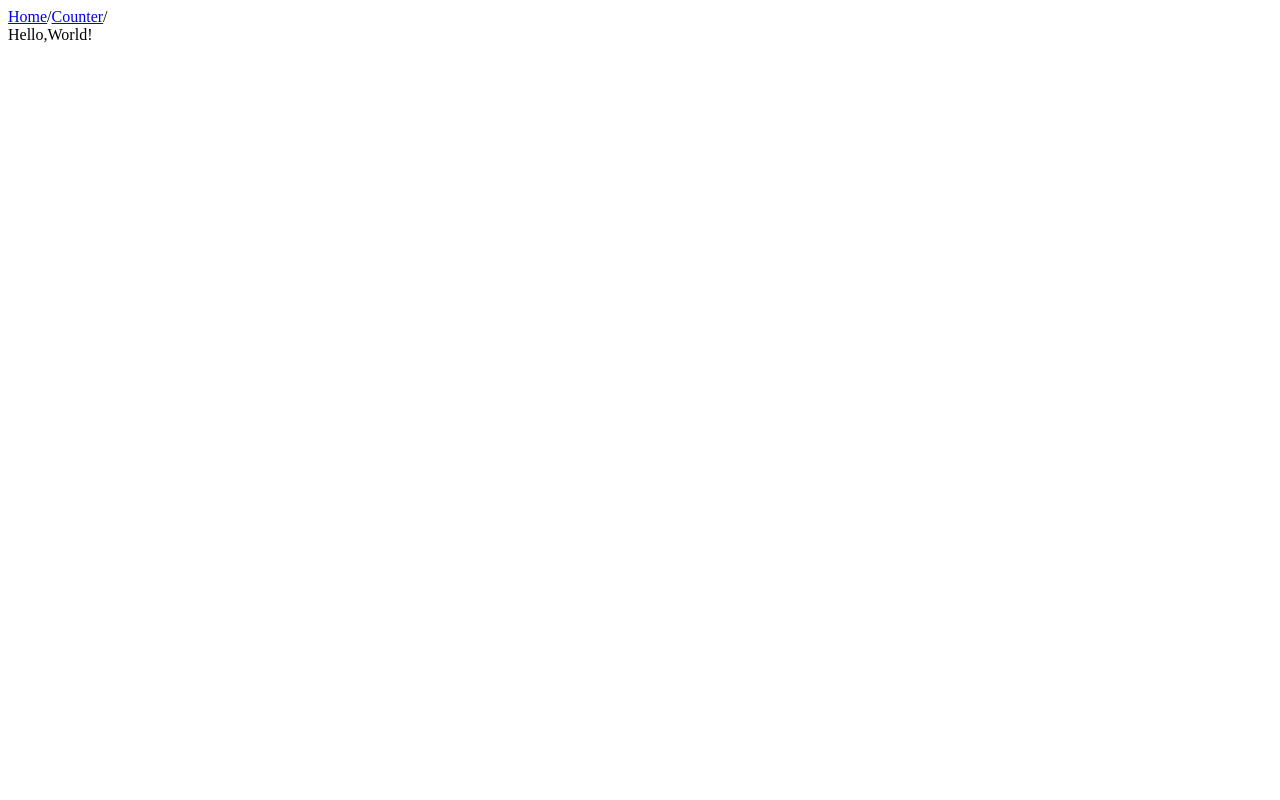
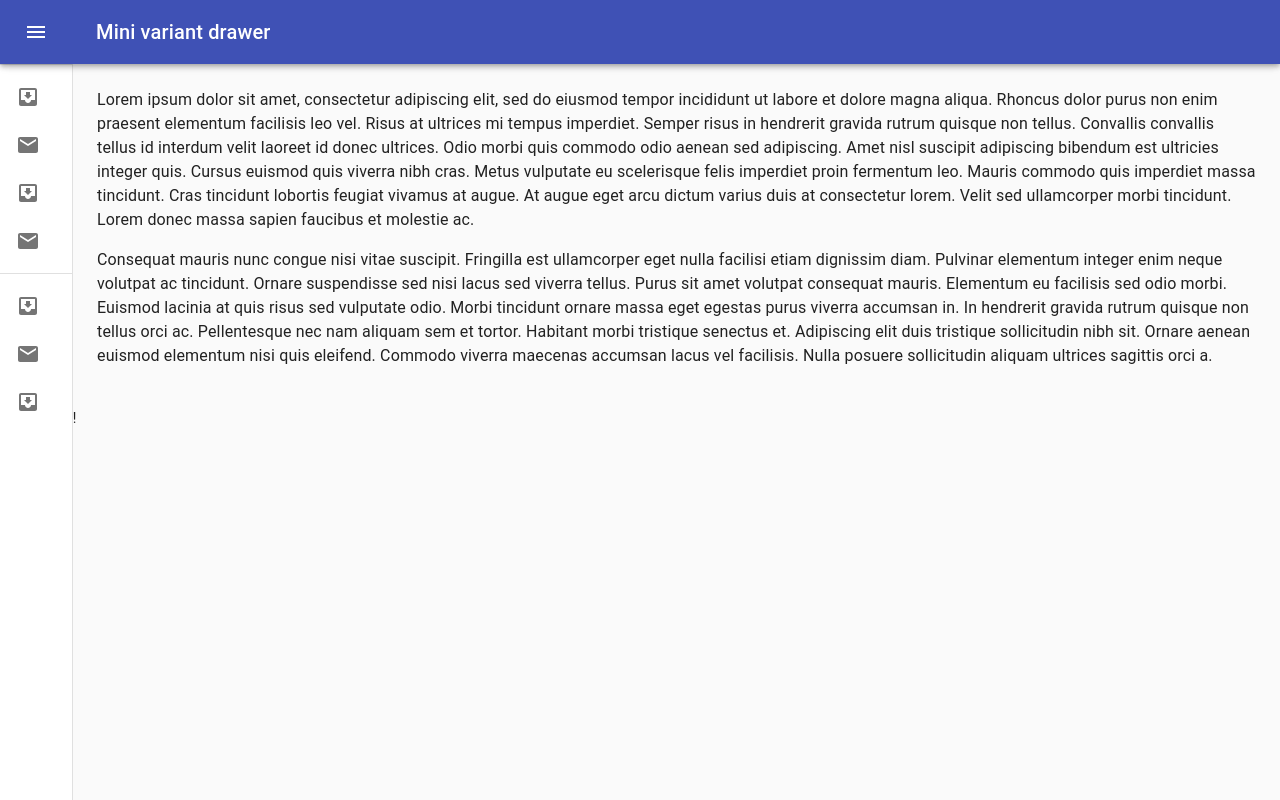
Before and after one commit to shamoji-tech/toybox, a React (Create React App) app: page / in a window 1280 px wide. Built offline with nearby package versions, Linux system fonts and the light colour scheme.

Commit message:
add router

```diff
--- a/package.json
+++ b/package.json
@@ -3,6 +3,8 @@
   "version": "0.1.0",
   "private": true,
   "dependencies": {
+    "@material-ui/core": "^4.12.3",
+    "@material-ui/icons": "^4.11.2",
     "@testing-library/jest-dom": "^5.11.4",
     "@testing-library/react": "^11.1.0",
     "@testing-library/user-event": "^12.1.10",
--- a/src/App.js
+++ b/src/App.js
@@ -1,13 +1,19 @@
 import React, { Component } from 'react';
 import NavBar from './components/NavBar';
 import Routes from './routes/Routes';
+import MenuDrawer from './components/MenuDrawer';
 
 class App extends Component{
     render() {
         return (
             <div>
                 <div>
-                    <NavBar />
+
+                </div>
+                <div>
+                    <MenuDrawer />
+                </div>
+                <div>
                     <Routes />
                 </div>
             </div>
--- /dev/null
+++ b/src/components/MenuDrawer.js
@@ -0,0 +1,189 @@
+import React from 'react';
+import clsx from 'clsx';
+import { makeStyles, useTheme } from '@material-ui/core/styles';
+import Drawer from '@material-ui/core/Drawer';
+import AppBar from '@material-ui/core/AppBar';
+import Toolbar from '@material-ui/core/Toolbar';
+import List from '@material-ui/core/List';
+import CssBaseline from '@material-ui/core/CssBaseline';
+import Typography from '@material-ui/core/Typography';
+import Divider from '@material-ui/core/Divider';
+import IconButton from '@material-ui/core/IconButton';
+import MenuIcon from '@material-ui/icons/Menu';
+import ChevronLeftIcon from '@material-ui/icons/ChevronLeft';
+import ChevronRightIcon from '@material-ui/icons/ChevronRight';
+import ListItem from '@material-ui/core/ListItem';
+import ListItemIcon from '@material-ui/core/ListItemIcon';
+import ListItemText from '@material-ui/core/ListItemText';
+import InboxIcon from '@material-ui/icons/MoveToInbox';
+import MailIcon from '@material-ui/icons/Mail';
+
+const drawerWidth = 240;
+
+const useStyles = makeStyles((theme) => ({
+  root: {
+    display: 'flex',
+  },
+  appBar: {
+    zIndex: theme.zIndex.drawer + 1,
+    transition: theme.transitions.create(['width', 'margin'], {
+      easing: theme.transitions.easing.sharp,
+      duration: theme.transitions.duration.leavingScreen,
+    }),
+  },
+  appBarShift: {
+    marginLeft: drawerWidth,
+    width: `calc(100% - ${drawerWidth}px)`,
+    transition: theme.transitions.create(['width', 'margin'], {
+      easing: theme.transitions.easing.sharp,
+      duration: theme.transitions.duration.enteringScreen,
+    }),
+  },
+  menuButton: {
+    marginRight: 36,
+  },
+  hide: {
+    display: 'none',
+  },
+  drawer: {
+    width: drawerWidth,
+    flexShrink: 0,
+    whiteSpace: 'nowrap',
+  },
+  drawerOpen: {
+    width: drawerWidth,
+    transition: theme.transitions.create('width', {
+      easing: theme.transitions.easing.sharp,
+      duration: theme.transitions.duration.enteringScreen,
+    }),
+  },
+  drawerClose: {
+    transition: theme.transitions.create('width', {
+      easing: theme.transitions.easing.sharp,
+      duration: theme.transitions.duration.leavingScreen,
+    }),
+    overflowX: 'hidden',
+    width: theme.spacing(7) + 1,
+    [theme.breakpoints.up('sm')]: {
+      width: theme.spacing(9) + 1,
+    },
+  },
+  toolbar: {
+    display: 'flex',
+    alignItems: 'center',
+    justifyContent: 'flex-end',
+    padding: theme.spacing(0, 1),
+    // necessary for content to be below app bar
+    ...theme.mixins.toolbar,
+  },
+  content: {
+    flexGrow: 1,
+    padding: theme.spacing(3),
+  },
+}));
+
+export default function MiniDrawer() {
+  const classes = useStyles();
+  const theme = useTheme();
+  const [open, setOpen] = React.useState(false);
+
+  const handleDrawerOpen = () => {
+    setOpen(true);
+  };
+
+  const handleDrawerClose = () => {
+    setOpen(false);
+  };
+
+  return (
+    <div className={classes.root}>
+      <CssBaseline />
+      <AppBar
+        position="fixed"
+        className={clsx(classes.appBar, {
+          [classes.appBarShift]: open,
+        })}
+      >
+        <Toolbar>
+          <IconButton
+            color="inherit"
+            aria-label="open drawer"
+            onClick={handleDrawerOpen}
+            edge="start"
+            className={clsx(classes.menuButton, {
+              [classes.hide]: open,
+            })}
+          >
+            <MenuIcon />
+          </IconButton>
+          <Typography variant="h6" noWrap>
+            Mini variant drawer
+          </Typography>
+        </Toolbar>
+      </AppBar>
+      <Drawer
+        variant="permanent"
+        className={clsx(classes.drawer, {
+          [classes.drawerOpen]: open,
+          [classes.drawerClose]: !open,
+        })}
+        classes={{
+          paper: clsx({
+            [classes.drawerOpen]: open,
+            [classes.drawerClose]: !open,
+          }),
+        }}
+      >
+        <div className={classes.toolbar}>
+          <IconButton onClick={handleDrawerClose}>
+            {theme.direction === 'rtl' ? <ChevronRightIcon /> : <ChevronLeftIcon />}
+          </IconButton>
+        </div>
+        <Divider />
+        <List>
+          {['Inbox', 'Starred', 'Send email', 'Drafts'].map((text, index) => (
+            <ListItem button key={text}>
+              <ListItemIcon>{index % 2 === 0 ? <InboxIcon /> : <MailIcon />}</ListItemIcon>
+              <ListItemText primary={text} />
+            </ListItem>
+          ))}
+        </List>
+        <Divider />
+        <List>
+          {['All mail', 'Trash', 'Spam'].map((text, index) => (
+            <ListItem button key={text}>
+              <ListItemIcon>{index % 2 === 0 ? <InboxIcon /> : <MailIcon />}</ListItemIcon>
+              <ListItemText primary={text} />
+            </ListItem>
+          ))}
+        </List>
+      </Drawer>
+      <main className={classes.content}>
+        <div className={classes.toolbar} />
+        <Typography paragraph>
+          Lorem ipsum dolor sit amet, consectetur adipiscing elit, sed do eiusmod tempor incididunt
+          ut labore et dolore magna aliqua. Rhoncus dolor purus non enim praesent elementum
+          facilisis leo vel. Risus at ultrices mi tempus imperdiet. Semper risus in hendrerit
+          gravida rutrum quisque non tellus. Convallis convallis tellus id interdum velit laoreet id
+          donec ultrices. Odio morbi quis commodo odio aenean sed adipiscing. Amet nisl suscipit
+          adipiscing bibendum est ultricies integer quis. Cursus euismod quis viverra nibh cras.
+          Metus vulputate eu scelerisque felis imperdiet proin fermentum leo. Mauris commodo quis
+          imperdiet massa tincidunt. Cras tincidunt lobortis feugiat vivamus at augue. At augue eget
+          arcu dictum varius duis at consectetur lorem. Velit sed ullamcorper morbi tincidunt. Lorem
+          donec massa sapien faucibus et molestie ac.
+        </Typography>
+        <Typography paragraph>
+          Consequat mauris nunc congue nisi vitae suscipit. Fringilla est ullamcorper eget nulla
+          facilisi etiam dignissim diam. Pulvinar elementum integer enim neque volutpat ac
+          tincidunt. Ornare suspendisse sed nisi lacus sed viverra tellus. Purus sit amet volutpat
+          consequat mauris. Elementum eu facilisis sed odio morbi. Euismod lacinia at quis risus sed
+          vulputate odio. Morbi tincidunt ornare massa eget egestas purus viverra accumsan in. In
+          hendrerit gravida rutrum quisque non tellus orci ac. Pellentesque nec nam aliquam sem et
+          tortor. Habitant morbi tristique senectus et. Adipiscing elit duis tristique sollicitudin
+          nibh sit. Ornare aenean euismod elementum nisi quis eleifend. Commodo viverra maecenas
+          accumsan lacus vel facilisis. Nulla posuere sollicitudin aliquam ultrices sagittis orci a.
+        </Typography>
+      </main>
+    </div>
+  );
+}
--- a/src/components/NavBar.js
+++ b/src/components/NavBar.js
@@ -1,15 +1,42 @@
-import React, { Component } from 'react';
+import React from 'react';
+import { makeStyles } from '@material-ui/core/styles';
+import AppBar from '@material-ui/core/AppBar';
+import Toolbar from '@material-ui/core/Toolbar';
+import Button from '@material-ui/core/Button';
+import IconButton from '@material-ui/core/IconButton';
+import MenuIcon from '@material-ui/icons/Menu';
 import { Link } from 'react-router-dom';
 
-class NavBar extends Component{
-    render(){
-        return (
-            <div>
-                <Link to="/">Home</Link>/
-                <Link to="/counter">Counter</Link>/
-            </div>
-        );
-    }
+const useStyles = makeStyles((theme) => ({
+  root: {
+    flexGrow: 1,
+  },
+  menuButton: {
+    marginRight: theme.spacing(2),
+  },
+  list: {
+    width: 250,
+  },
+  fullList: {
+    width: 'auto',
+  },
+}));
+
+export default function NavBar() {
+  const classes = useStyles();
+
+  return (
+    <div className={classes.root}>
+      <AppBar position="static">
+        <Toolbar>
+          <IconButton edge="start" className={classes.menuButton} color="inherit" aria-label="menu">
+            <MenuIcon />
+          </IconButton>
+          <Button color="inherit" component={Link} to="/">
+            Hello
+          </Button>
+        </Toolbar>
+      </AppBar>
+    </div>
+  );
 }
-
-export default NavBar
```
Also changed, not shown: 1 other file (tests, documents, lock files or other folders).
